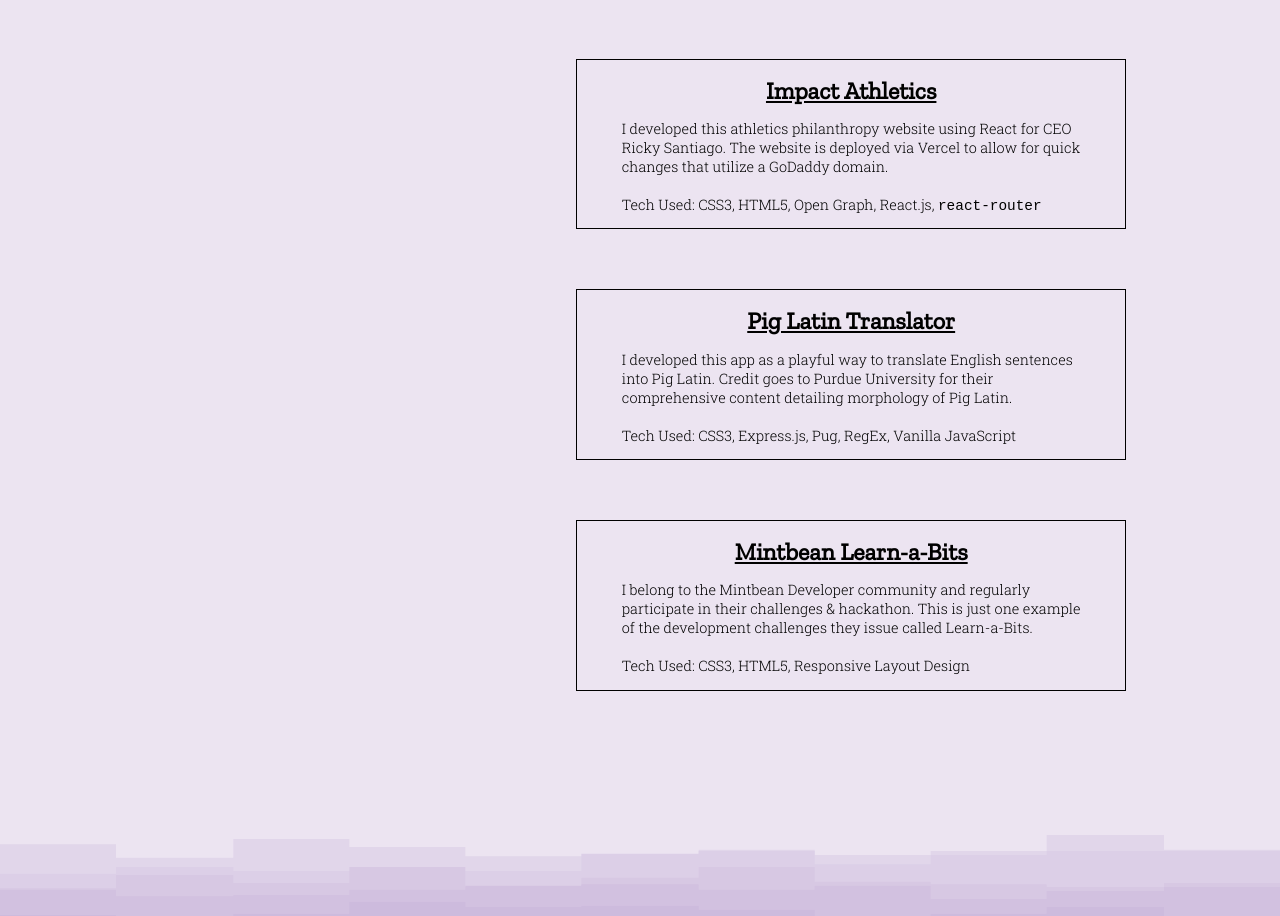
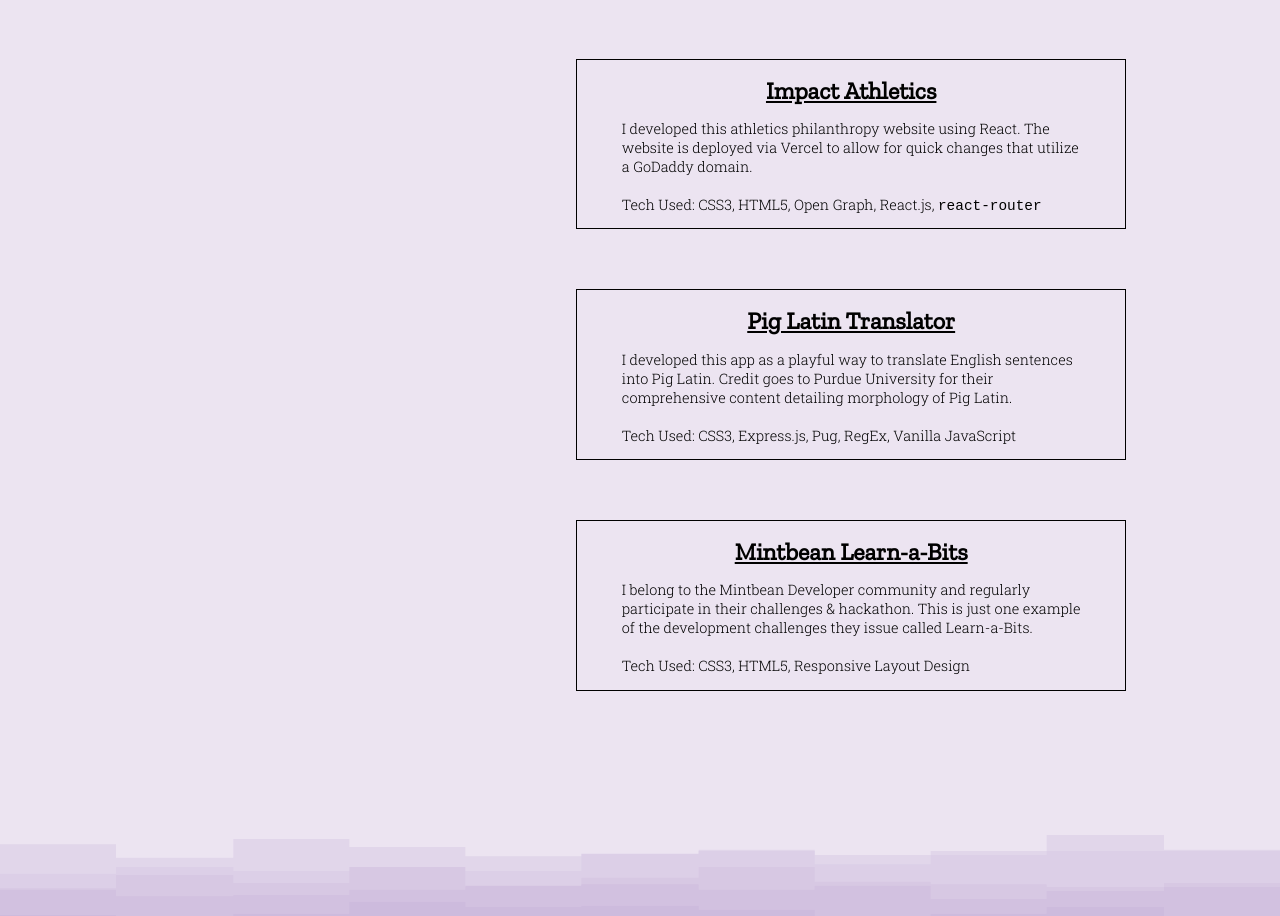
Before and after one commit to hamzafoy/hamza_foy_anthology, a React (Create React App) app: page / in a window 1280 px wide. Shown: the part 2129-3045 px from the top of the page. Built offline with nearby package versions, Linux system fonts and the light colour scheme.

Commit message:
minor change to portfolio project card for Impact Athletes.

```diff
--- a/src/BodySection/BodySection.js
+++ b/src/BodySection/BodySection.js
@@ -122,7 +122,7 @@ class BodySection extends React.Component {
                         </h1>
 
                         <p className="item__text">
-                            I developed this athletics philanthropy website using React for CEO Ricky Santiago.
+                            I developed this athletics philanthropy website using React.
                             The website is deployed via Vercel to allow for quick changes that utilize a GoDaddy domain.<br/><br/>
 
                             Tech Used: CSS3, HTML5, Open Graph, React.js, <code>react-router</code>
```
